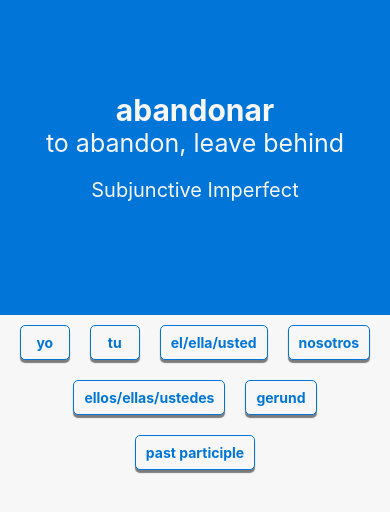
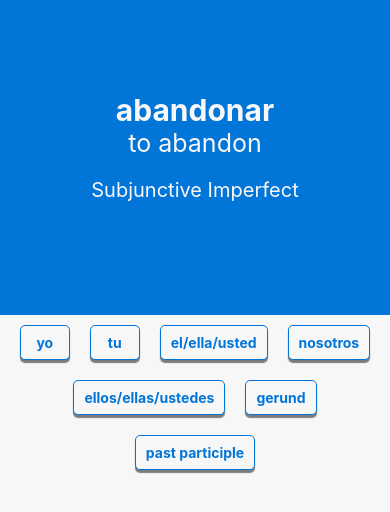
Before and after one commit to bkrainer/Spanish-Conjugations-Mobile, a React Native app: screen / in a window 390 px wide. Shown: the top 512 px of the page. Built offline with nearby package versions, Linux system fonts and the light colour scheme.

Commit message:
move verbs data to root component

```diff
--- a/App.js
+++ b/App.js
@@ -9,15 +9,36 @@ import { VerbHeader} from './Components/VerbHeader.js';
  * The main wrapper component of the application.
  **********************************************************************/
 export default class Conjugator extends Component {
+	constructor(props) {
+		super(props);
+
+		/* TODO: actually initialize the first verb */
+		this.currentVerb = verbs[0];
+	}
+
 	render() {
 		return (
 			<View style={styles.container}>
-				<VerbHeader />
+				<VerbHeader verb={this.currentVerb}/>
 				<VerbForms />
 			</View>
 		);
 	}
 }
+
+const verbs = [{
+	"infinitive": "abandonar",
+	"infinitive_english": "to abandon",
+	"mood_english": "Subjunctive",
+	"tense_english": "Imperfect",
+	"form_1p": "abandonamos",
+	"form_1s": "abandono",
+	"form_2s": "abandonas",
+	"form_3p": "abandonan",
+	"form_3s": "abandona",
+	"gerund": "abandonando",
+	"pastparticiple": "abandonado",
+}];
 
 const styles = StyleSheet.create({
 	container: {
--- a/Components/VerbHeader.js
+++ b/Components/VerbHeader.js
@@ -12,11 +12,12 @@ export class VerbHeader extends Component {
 	constructor(props) {
 		super(props);
 
-		/* TODO: actually initialize the first verb */
-		this.verb = verbs[0]['infinitive'];
-		this.translation = verbs[0]['infinitive_english'];
-		this.mood = verbs[0]['mood_english'];
-		this.tense = verbs[0]['tense_english'];
+		var verb = this.props.verb;
+
+		this.verb = verb['infinitive'];
+		this.translation = verb['infinitive_english'];
+		this.mood = verb['mood_english'];
+		this.tense = verb['tense_english'];
 	}
 
 	render() {
@@ -30,23 +31,6 @@ export class VerbHeader extends Component {
 		);
 	}
 }
-
-/* TODO: use the actual verbs.json data. Either import it from its
- * relative path, or fetch the data with the Fetch API.
- */
-const verbs = [{
-	"infinitive": "abandonar",
-	"infinitive_english": "to abandon, leave behind",
-	"mood_english": "Subjunctive",
-	"tense_english": "Imperfect",
-	"form_1p": "abandonamos",
-	"form_1s": "abandono",
-	"form_2s": "abandonas",
-	"form_3p": "abandonan",
-	"form_3s": "abandona",
-	"gerund": "abandonando",
-	"pastparticiple": "abandonado"
-}];
 
 const styles = StyleSheet.create({
 	headerContainer: {
```
